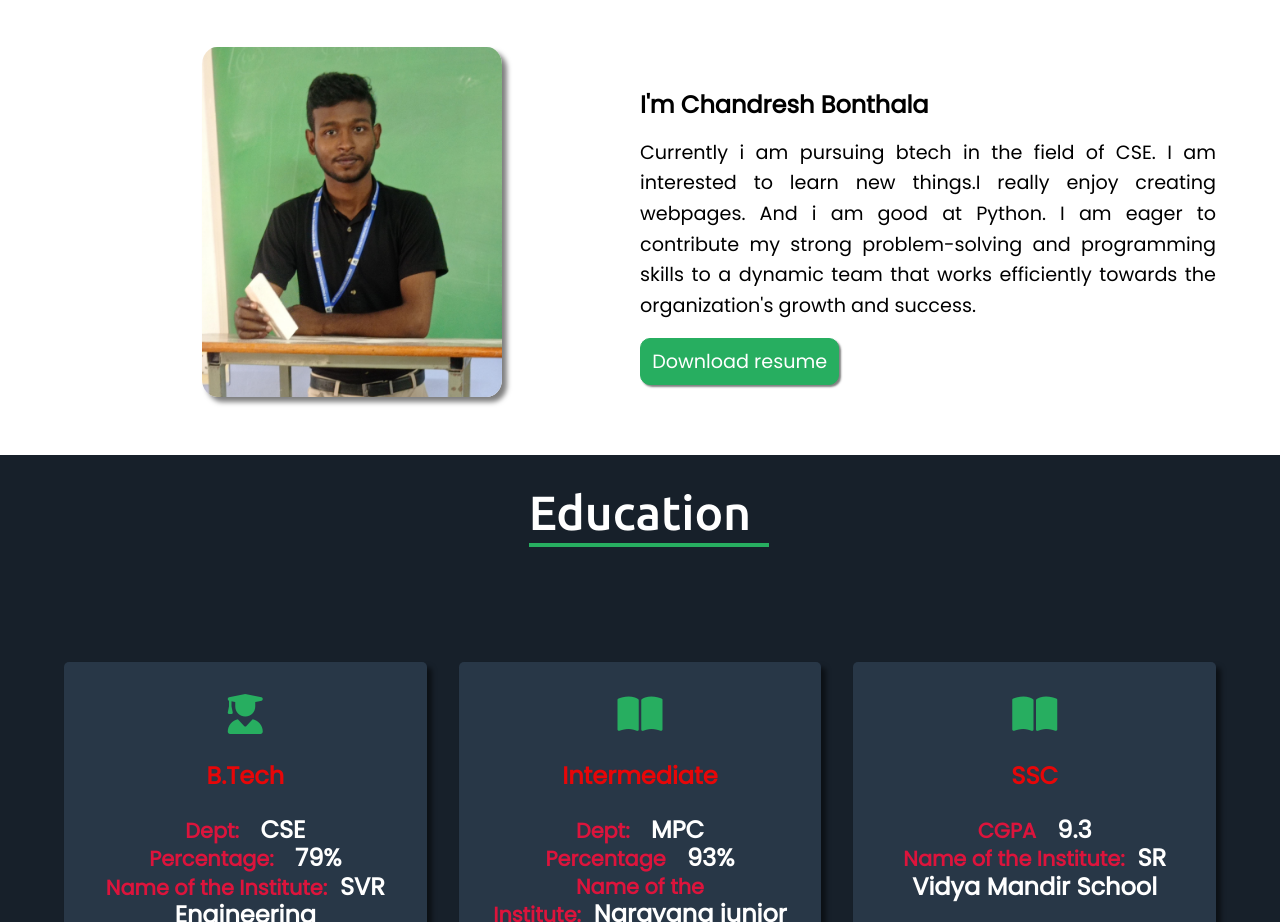
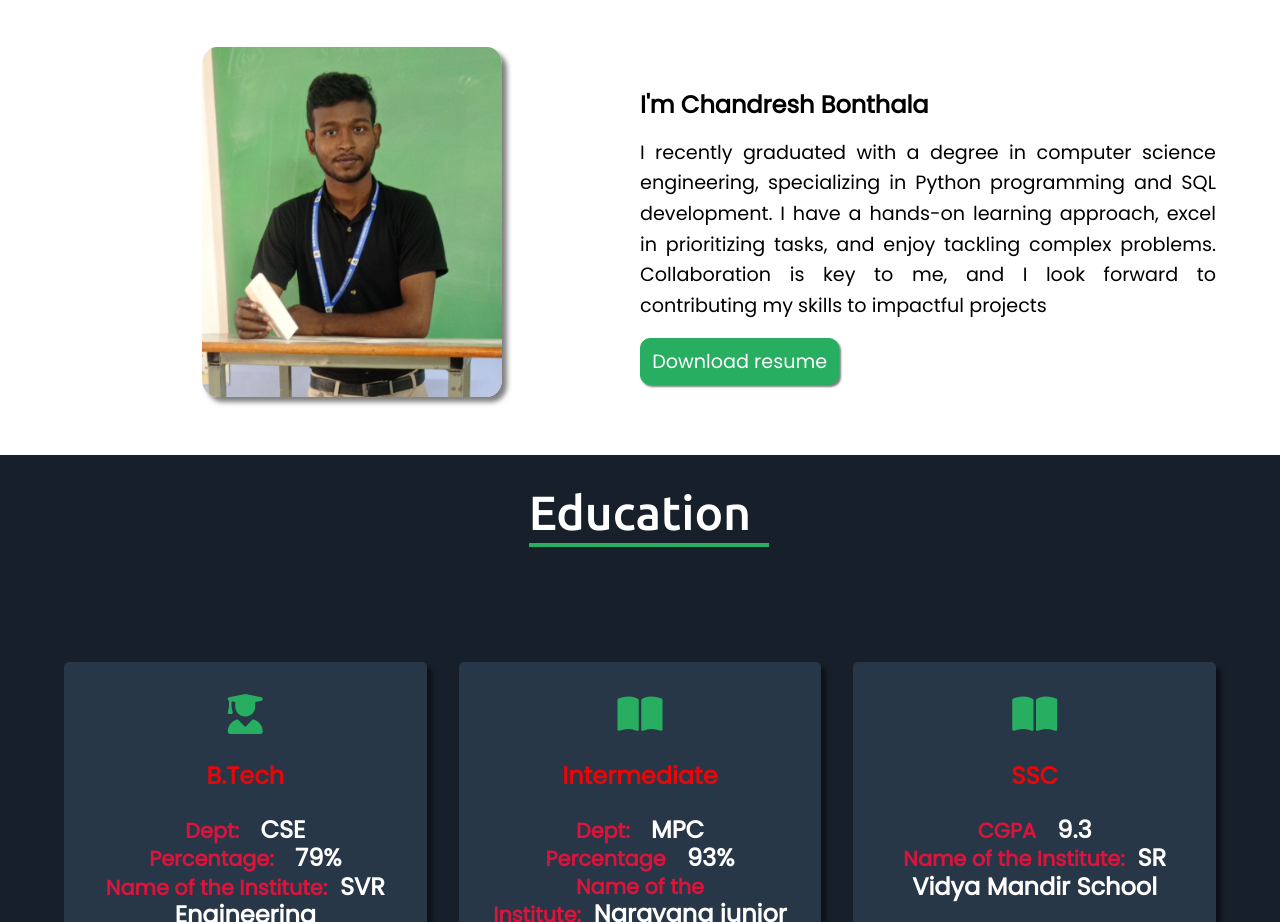
Before and after one commit to chandreshsunny/my-portfolio, a plain HTML site: page index.html in a window 1280 px wide. Shown: the part 960-1882 px from the top of the page. Drawn offline with nearby package versions, Linux system fonts and the light colour scheme.

Commit message:
Update index.html

```diff
--- a/index.html
+++ b/index.html
@@ -67,8 +67,7 @@
             <div class="content_section">
                 <div class="about_normal_txt">
                     <h2>I'm Chandresh Bonthala</h2><!--About-->
-                        <p>Currently i am pursuing btech in the field of CSE. I am interested to learn new things.I
-                            really enjoy creating webpages. And i am good at Python. I am eager to contribute my strong problem-solving and programming skills to a dynamic team that works efficiently towards the organization's growth and success.</p>
+                        <p>I recently graduated with a degree in computer science engineering, specializing in Python programming and SQL development. I have a hands-on learning approach, excel in prioritizing tasks, and enjoy tackling complex problems. Collaboration is key to me, and I look forward to contributing my skills to impactful projects</p>
                     </div>
                 <a href="./certificates/Resume.pdf"><button>Download resume</button></a>
             </div>
```
